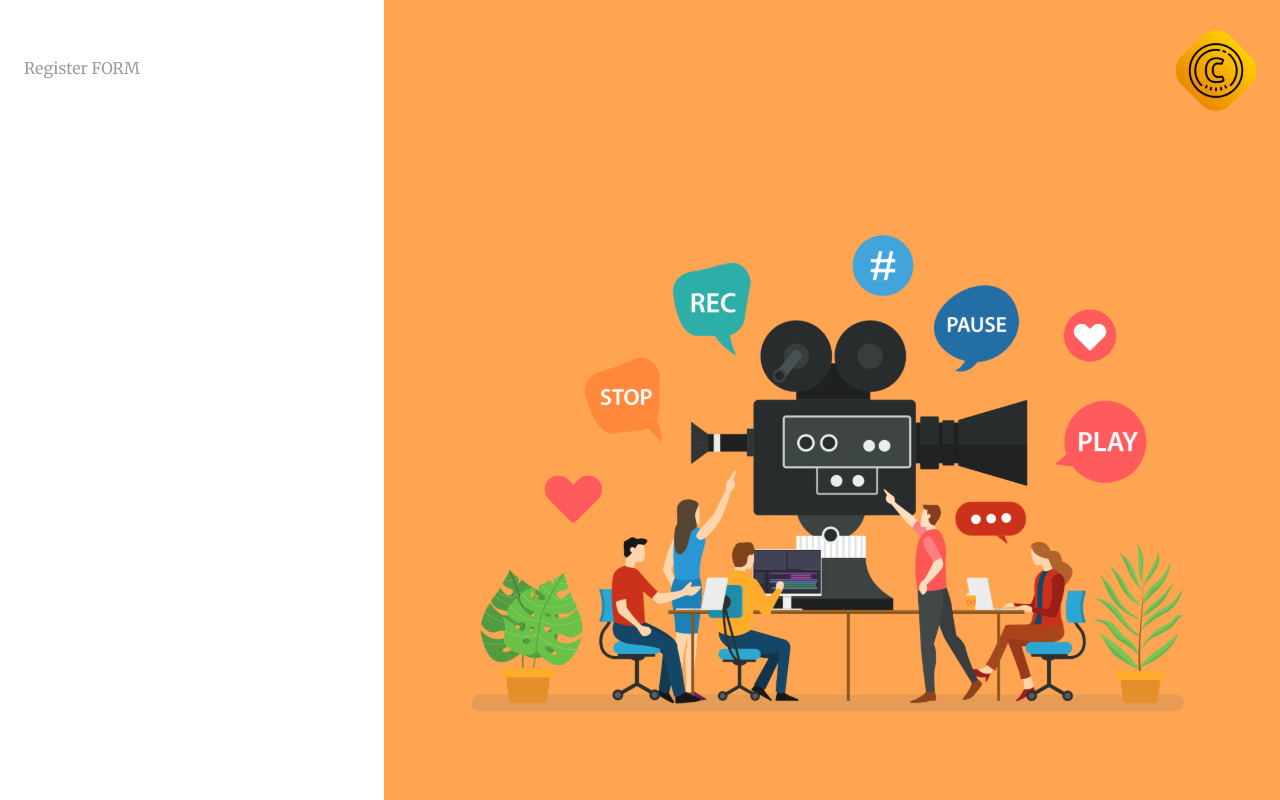
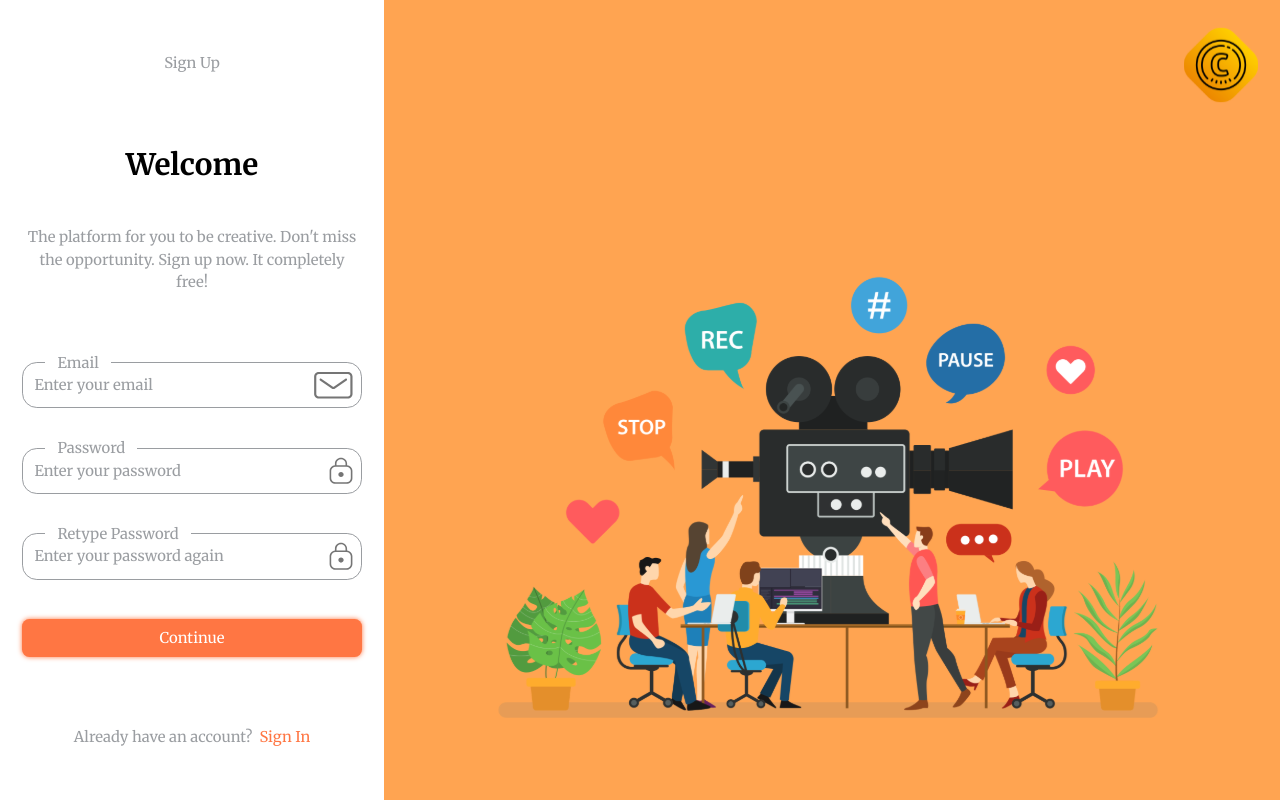
Before and after one commit to dewanwakilahmed/cybr-click, a React (Create React App) app in the folder client-web-app/: page /register in a window 1280 px wide. Built offline with nearby package versions, Linux system fonts and the light colour scheme.

Commit message:
Register Page (prototype)

```diff
--- a/client-web-app/src/components/Login.js
+++ b/client-web-app/src/components/Login.js
@@ -8,10 +8,10 @@ import PasswordIcon from "../assets/icons/password-icon.svg";
 
 const Login = () => {
   return (
-    <form action="" className="login-form">
-      <p className="sign-in-msg">Sign In</p>
-      <h1 className="welcome">Welcome Back</h1>
-      <p className="sign-in-instructions">
+    <form action="" className="home-form">
+      <p className="form-type">Sign In</p>
+      <h1 className="greeting">Welcome Back</h1>
+      <p className="msg-to-user">
         Sign in with your email and password or continue with social media
       </p>
       <div className="form-control">
@@ -29,7 +29,7 @@ const Login = () => {
         />
         <img src={PasswordIcon} alt="password icon" />
       </div>
-      <div className="extra-action-wrapper">
+      <div className="extra-actions-wrapper">
         <div className="remember-me-wrapper">
           <input type="checkbox" name="" id="remember-me" />
           <label htmlFor="remember-me">Remember me</label>
@@ -37,7 +37,7 @@ const Login = () => {
         <p className="forgot-password">Forgot Password</p>
       </div>
       <Button btnText="Continue" btnClass="btn-action" />
-      <p className="sign-up-instruction">
+      <p className="change-form-type">
         Don't have an account? &nbsp;
         <Link to="/register" className="sign-up-link">
           Sign Up
--- a/client-web-app/src/components/Register.js
+++ b/client-web-app/src/components/Register.js
@@ -1,9 +1,52 @@
-import React from "react";
+import { Link } from "react-router-dom";
+
+import Button from "../components/Button";
+
+// Icons
+import MailIcon from "../assets/icons/mail-icon.svg";
+import PasswordIcon from "../assets/icons/password-icon.svg";
 
 const Register = () => {
   return (
-    <form action="" className="register-form">
-      Register FORM
+    <form action="" className="home-form">
+      <p className="form-type">Sign Up</p>
+      <h1 className="greeting">Welcome</h1>
+      <p className="msg-to-user">
+        The platform for you to be creative. Don't miss the opportunity. Sign up
+        now. It completely free!
+      </p>
+      <div className="form-control">
+        <label htmlFor="email">Email</label>
+        <input type="text" placeholder="Enter your email" name="" id="email" />
+        <img src={MailIcon} alt="mail icon" />
+      </div>
+      <div className="form-control">
+        <label htmlFor="password">Password</label>
+        <input
+          type="password"
+          placeholder="Enter your password"
+          name=""
+          id="password"
+        />
+        <img src={PasswordIcon} alt="password icon" />
+      </div>
+      <div className="form-control">
+        <label htmlFor="password2">Retype Password</label>
+        <input
+          type="password"
+          placeholder="Enter your password again"
+          name=""
+          id="password2"
+        />
+        <img src={PasswordIcon} alt="password icon" />
+      </div>
+      <Button btnText="Continue" btnClass="btn-action" />
+      <p className="change-form-type">
+        Already have an account? &nbsp;
+        <Link to="/" className="sign-up-link">
+          Sign In
+        </Link>
+      </p>
     </form>
   );
 };
--- a/client-web-app/src/sass/base/_typography.scss
+++ b/client-web-app/src/sass/base/_typography.scss
@@ -2,6 +2,6 @@
 
 body {
   font-family: "Merriweather", serif;
-  font-size: 16px;
+  font-size: 0.925rem;
   font-weight: 400;
 }
--- a/client-web-app/src/sass/components/_login.scss
+++ /dev/null
@@ -1,92 +0,0 @@
-@use "../abstracts/variables" as *;
-@use "../abstracts/mixins" as *;
-
-.login-form {
-  height: 100%;
-  @include flex-col;
-  justify-content: space-between;
-
-  .sign-in-msg {
-    margin-bottom: 2.5em;
-  }
-
-  .welcome {
-    color: $black;
-  }
-
-  .sign-in-instructions {
-    text-align: center;
-    margin-bottom: 2.5em;
-  }
-
-  .form-control {
-    width: 100%;
-    display: flex;
-    gap: 0.5em;
-    border: 1px solid $gray-light;
-    padding: 0.5rem;
-    border-radius: 1.25em;
-    position: relative;
-
-    label {
-      position: absolute;
-      background-color: $white;
-      padding: 0 0.75rem;
-      top: -0.75em;
-      left: 1.5em;
-    }
-
-    input {
-      width: 100%;
-      padding: 0.2rem;
-      border: none;
-
-      &:focus {
-        outline: none;
-      }
-
-      &::placeholder {
-        color: $gray-light;
-      }
-    }
-  }
-
-  .extra-action-wrapper {
-    width: 100%;
-    @include flex-row;
-    justify-content: space-between;
-
-    .remember-me-wrapper {
-      &:hover {
-        color: $gray;
-      }
-
-      label,
-      input {
-        cursor: pointer;
-      }
-    }
-
-    .forgot-password {
-      text-decoration: underline;
-      cursor: pointer;
-
-      &:hover {
-        color: $gray;
-      }
-    }
-  }
-
-  .sign-up-instruction {
-    margin-top: 2.5em;
-
-    .sign-up-link {
-      color: $orange;
-      text-decoration: none;
-
-      &:hover {
-        text-decoration: underline;
-      }
-    }
-  }
-}
--- a/client-web-app/src/sass/main.scss
+++ b/client-web-app/src/sass/main.scss
@@ -11,8 +11,6 @@
 
 /* components imports */
 @use "./components/buttons";
-@use "./components/login";
 
 /* pages imports */
 @use "./pages/homepage";
-@use "./pages/welcome";
--- a/client-web-app/src/sass/pages/_homepage.scss
+++ b/client-web-app/src/sass/pages/_homepage.scss
@@ -18,6 +18,96 @@
   .home-form-wrapper {
     width: 30%;
     padding: 3.5em 1.5em;
+
+    .home-form {
+      height: 100%;
+      @include flex-col;
+      justify-content: space-between;
+
+      .form-type {
+        margin-bottom: 2em;
+      }
+
+      .greeting {
+        color: $black;
+      }
+
+      .msg-to-user {
+        text-align: center;
+        margin-bottom: 2em;
+      }
+
+      .form-control {
+        width: 100%;
+        display: flex;
+        gap: 0.5em;
+        border: 1px solid $gray-light;
+        padding: 0.5rem;
+        border-radius: 1em;
+        position: relative;
+
+        label {
+          position: absolute;
+          background-color: $white;
+          padding: 0 0.75rem;
+          top: -0.75em;
+          left: 1.5em;
+        }
+
+        input {
+          width: 100%;
+          padding: 0.2rem;
+          border: none;
+
+          &:focus {
+            outline: none;
+          }
+
+          &::placeholder {
+            color: $gray-light;
+          }
+        }
+      }
+
+      .extra-actions-wrapper {
+        width: 100%;
+        @include flex-row;
+        justify-content: space-between;
+
+        .remember-me-wrapper {
+          &:hover {
+            color: $gray;
+          }
+
+          label,
+          input {
+            cursor: pointer;
+          }
+        }
+
+        .forgot-password {
+          text-decoration: underline;
+          cursor: pointer;
+
+          &:hover {
+            color: $gray;
+          }
+        }
+      }
+
+      .change-form-type {
+        margin-top: 2em;
+
+        .sign-up-link {
+          color: $orange;
+          text-decoration: none;
+
+          &:hover {
+            text-decoration: underline;
+          }
+        }
+      }
+    }
   }
 
   .home-content {
--- a/client-web-app/src/sass/pages/_welcome.scss
+++ /dev/null
@@ -1,55 +0,0 @@
-.welcome-page {
-  display: flex;
-  flex-direction: column;
-  align-items: center;
-  justify-content: center;
-  height: 100vh;
-
-  .cybr-click-logo {
-    width: 5.5em;
-  }
-
-  .welcome-msg {
-    margin-top: 1.25em;
-    margin-bottom: 3.75em;
-  }
-
-  .welcome-slider {
-    // background-color: violet;
-    margin-bottom: 2.5em;
-
-    .welcome-slider-wrapper {
-      display: flex;
-      overflow: hidden;
-      width: 20em;
-
-      .welcome-slider-item {
-        min-width: 20em;
-      }
-    }
-
-    .welcome-slider-nav {
-      display: flex;
-      gap: 1.5em;
-      margin-top: 1em;
-      justify-content: center;
-      // background-color: indigo;
-
-      .welcome-slider-nav-control {
-        background-color: #d8d8d8;
-        height: 0.75em;
-        width: 0.75em;
-        border-radius: 0.5em;
-        cursor: pointer;
-
-        &:hover {
-          background-color: #ff7643;
-        }
-      }
-
-      .active {
-        background-color: #ff7643;
-      }
-    }
-  }
-}
```
